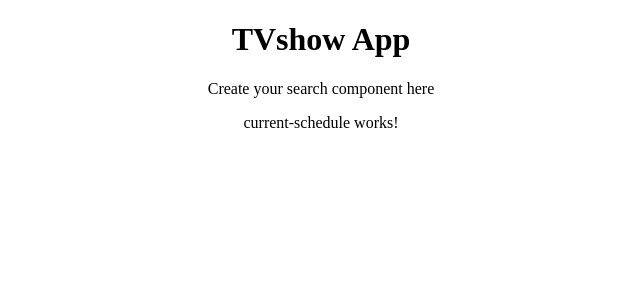
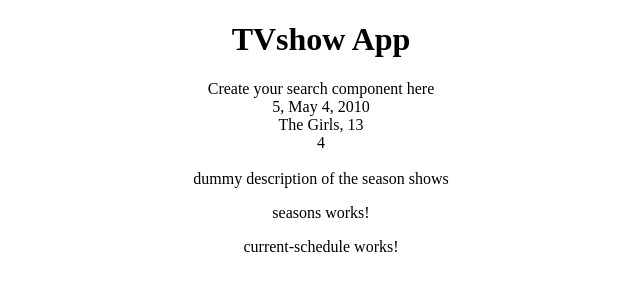
Before and after one commit to shanthisravana/TVshows-App, an Angular app: page / in a window 1280 px wide. Shown: the top 300 px of the page, without its empty margins (319-959 px from the left). Built offline with nearby package versions, Linux system fonts and the light colour scheme.

Commit message:
Temporary Changes up to Class 3

```diff
--- a/src/app/app.component.html
+++ b/src/app/app.component.html
@@ -2,6 +2,6 @@
   <div style="text-align: center;">
     <h1>TVshow App</h1>
     <div>Create your search component here</div>
-
+    <app-seasons></app-seasons>
     <app-current-schedule></app-current-schedule>
   </div>
--- a/src/app/app.module.ts
+++ b/src/app/app.module.ts
@@ -4,11 +4,13 @@ import { NgModule } from '@angular/core';
 import { AppRoutingModule } from './app-routing.module';
 import { AppComponent } from './app.component';
 import { CurrentScheduleComponent } from './current-schedule/current-schedule.component';
+import { SeasonsComponent } from './seasons/seasons.component';
 
 @NgModule({
   declarations: [
     AppComponent,
-    CurrentScheduleComponent
+    CurrentScheduleComponent,
+    SeasonsComponent
   ],
   imports: [
     BrowserModule,
--- a/src/app/current-schedule/current-schedule.component.ts
+++ b/src/app/current-schedule/current-schedule.component.ts
@@ -11,5 +11,4 @@ export class CurrentScheduleComponent implements OnInit {
 
   ngOnInit(): void {
   }
-
 }
--- /dev/null
+++ b/src/app/iseasons.ts
@@ -0,0 +1,9 @@
+export interface ISeasons {
+  seasonId: number
+  episodeNumber: number
+  premierDate: string
+  episodeName: string
+  episodeOrder: number
+  image: string
+  summary: string
+}
--- /dev/null
+++ b/src/app/seasons/seasons.component.html
@@ -0,0 +1,13 @@
+<div>
+  <div>
+    <span> {{current.seasonId}}, {{current.premierDate}} </span><br/>
+    <span> {{current.episodeName}}, {{current.episodeNumber}} </span><br/>
+    <span> {{current.episodeOrder}} </span><br/>
+  <div>
+    <img [src]='current.image'/>
+  </div>
+    <span> {{current.summary}} </span><br/>
+  </div>
+</div>
+
+<p>seasons works!</p>
--- /dev/null
+++ b/src/app/seasons/seasons.component.ts
@@ -0,0 +1,27 @@
+import { Component, OnInit } from '@angular/core';
+import {ISeasons} from '../iseasons';
+
+@Component({
+  selector: 'app-seasons',
+  templateUrl: './seasons.component.html',
+  styleUrls: ['./seasons.component.css']
+})
+export class SeasonsComponent implements OnInit {
+
+  current: ISeasons
+  constructor() {
+    this.current = {
+      seasonId: 5,
+      episodeNumber: 13,
+      premierDate: 'May 4, 2010',
+      episodeName: 'The Girls',
+      episodeOrder: 4,
+      image: '',
+      summary: 'dummy description of the season shows'
+    }
+   }
+
+  ngOnInit(): void {
+  }
+
+}
```
Also changed, not shown: src/app/seasons/seasons.component.css (added), 1 other file (tests, documents, lock files or other folders).
